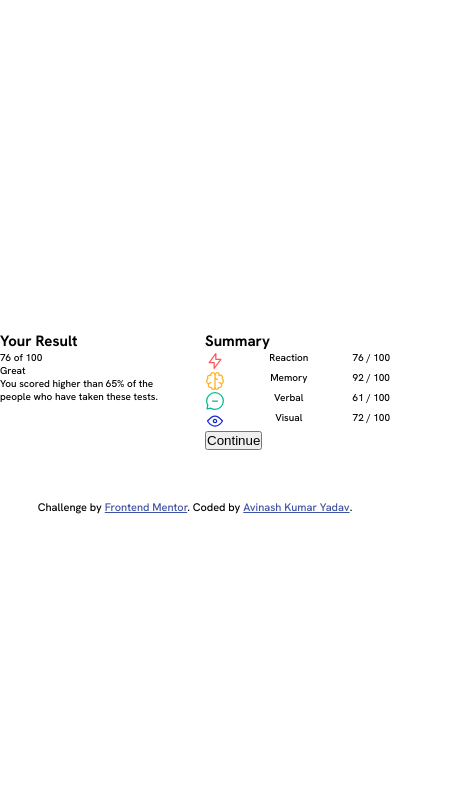
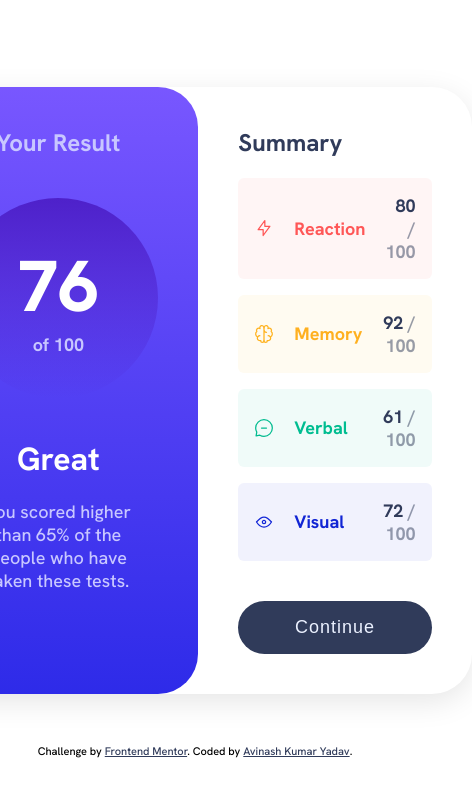
Before and after one commit to avinash4364/Results-Summary-Component, a plain HTML site: page index.html in a window 390 px wide. Shown: the whole page, 472 px wide, since content can reach past the window. Drawn offline with Linux system fonts and the light colour scheme.

Commit message:
completed the basic styling of the challenge website but it is still non-responsive

```diff
--- a/index.html
+++ b/index.html
@@ -39,7 +39,7 @@
           <li class="summary-score">
             <img src="./assets/images/icon-reaction.svg" alt="" />
             <p class="score-title">Reaction</p>
-            <p class="out-of"><span>76</span> / 100</p>
+            <p class="out-of"><span>80</span> / 100</p>
           </li>
           <li class="summary-score">
             <img src="./assets/images/icon-memory.svg" alt="" />
@@ -57,7 +57,7 @@
             <p class="out-of"><span>72</span> / 100</p>
           </li>
         </ul>
-        <button type="submit">Continue</button>
+        <button type="submit" class="summary-btn">Continue</button>
       </section>
     </main>
     <div class="attribution">
--- a/style.css
+++ b/style.css
@@ -1,3 +1,18 @@
+:root {
+  --light-red: hsl(0, 100%, 67%);
+  --orangey-yellow: hsl(39, 100%, 56%);
+  --green-teal: hsl(166, 100%, 37%);
+  --cobalt-blue: hsl(234, 85%, 45%);
+  --dark-blue: hsl(224, 30%, 27%);
+  --gradient-1: hsla(256, 72%, 46%, 1);
+  --gradient-2: hsla(241, 72%, 46%, 0);
+  --light-lavender: hsl(241, 100%, 89%);
+  --pale-blue: hsl(221, 100%, 96%);
+  --white: hsl(0, 0%, 100%);
+  --background-result-1: hsl(252, 100%, 67%);
+  --background-result-2: hsl(241, 81%, 54%);
+}
+
 *,
 *::before,
 *::after {
@@ -19,27 +34,156 @@ body {
   align-items: center;
 }
 
+p {
+  font-size: 1.8rem;
+}
+
 ul {
   list-style: none;
 }
 
+button {
+  background: none;
+  border: none;
+}
+
+.primary-heading {
+  font-size: 2.4rem;
+}
+
 .main {
-  max-width: 100rem;
+  max-width: 80rem;
   display: flex;
-  gap: 2rem;
+  box-shadow: 0px 8px 30px 0px rgba(0, 0, 0, 0.1);
+  border-radius: 4rem;
+}
+
+.main > * {
+  padding: 4rem;
 }
 
 .result {
   flex: 1 1 50%;
+  background-image: linear-gradient(
+    var(--background-result-1),
+    var(--background-result-2)
+  );
+  color: var(--light-lavender);
+  display: flex;
+  flex-direction: column;
+  gap: 2rem;
+  align-items: center;
+  text-align: center;
+  border-radius: 4rem;
+}
+
+.result .result-text {
+  font-size: 3.2rem;
+  font-weight: 700;
+  color: var(--white);
+}
+
+.result .result-summary {
+  padding: 0 2.4rem;
+}
+
+.score-display {
+  width: 20rem;
+  height: 20rem;
+  border-radius: 50%;
+  background-image: linear-gradient(var(--gradient-1), var(--gradient-2));
+  display: flex;
+  flex-direction: column;
+  justify-content: center;
+  margin: 2rem 0;
+}
+
+.score-display .score {
+  color: inherit;
+  font-weight: 700;
+}
+
+.score-display .score span {
+  display: block;
+  font-size: 7.2rem;
+  font-weight: 800;
+  color: var(--white);
 }
 
 .summary {
   flex: 1 1 50%;
+  border-radius: 4rem;
+}
+
+.summary-heading {
+  color: var(--dark-blue);
+  padding-bottom: 2rem;
 }
 
 .summary-score {
   display: flex;
-  justify-content: space-between;
+  align-items: center;
+  gap: 2rem;
+  padding: 1.6rem;
+  border-radius: 6px;
+  margin-bottom: 1.6rem;
+  color: var(--dark-blue);
+  font-weight: 700;
+}
+
+.summary-score:first-child {
+  background-color: hsla(0, 100%, 67%, 0.06);
+}
+
+.summary-score:nth-child(2) {
+  background-color: hsla(39, 100%, 56%, 0.06);
+}
+
+.summary-score:nth-child(3) {
+  background-color: hsla(166, 100%, 37%, 0.06);
+}
+
+.summary-score:nth-child(4) {
+  background-color: hsla(234, 85%, 45%, 0.06);
+  margin-bottom: 0;
+}
+
+.summary-score:first-child .score-title {
+  color: var(--light-red);
+}
+
+.summary-score:nth-child(2) .score-title {
+  color: var(--orangey-yellow);
+}
+
+.summary-score:nth-child(3) .score-title {
+  color: var(--green-teal);
+}
+
+.summary-score:nth-child(4) .score-title {
+  color: var(--cobalt-blue);
+}
+
+.out-of {
+  color: hsla(224, 30%, 27%, 0.5);
+  flex: 1 1 0;
+  text-align: right;
+}
+
+.out-of span {
+  color: var(--dark-blue);
+}
+
+.summary-btn {
+  width: 100%;
+  margin-top: 4rem;
+  color: var(--pale-blue);
+  font-size: 1.8rem;
+  letter-spacing: 1px;
+  font-weight: 500;
+  border-radius: 10rem;
+  padding: 1.6rem 0;
+  background-color: var(--dark-blue);
 }
 
 .attribution {
@@ -47,6 +191,7 @@ ul {
   text-align: center;
   margin-top: 5rem;
 }
+
 .attribution a {
-  color: hsl(228, 45%, 44%);
+  color: var(--dark-blue);
 }
```
Also changed, not shown: 1 other file.
